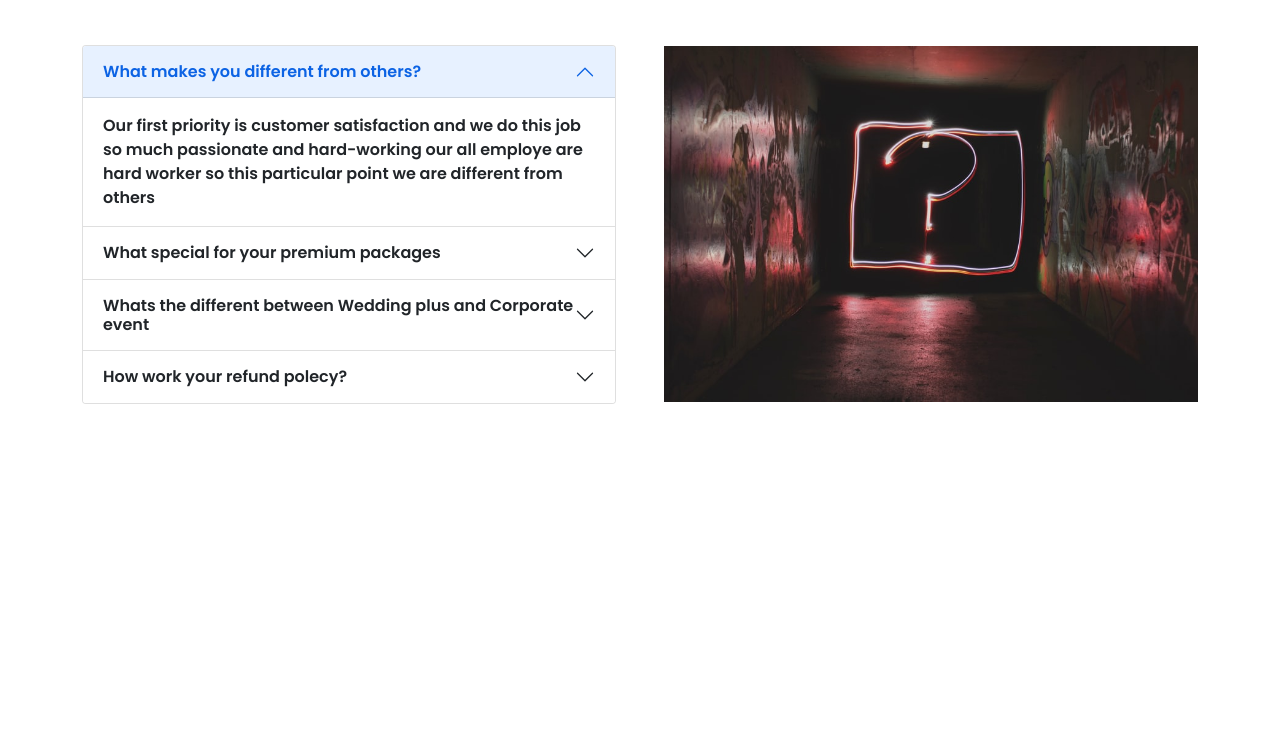
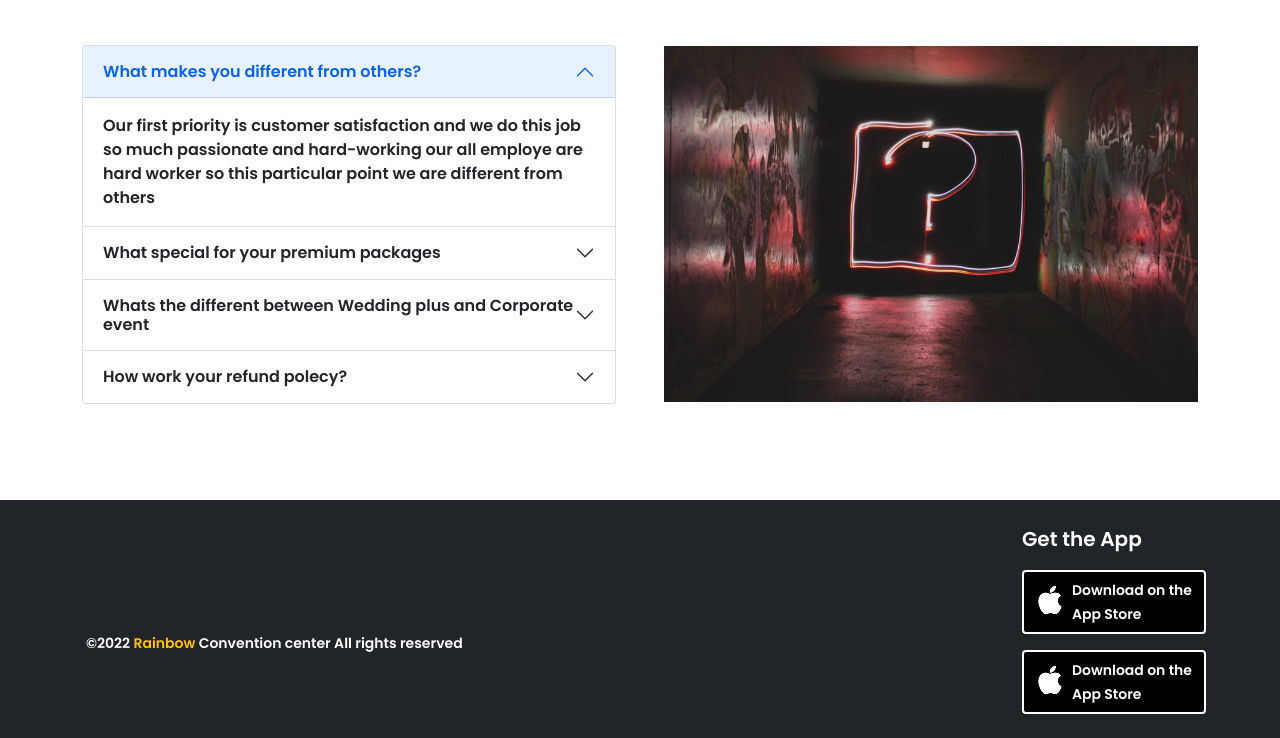
Before and after one commit to SaymanRabbi/assignment-3, a plain HTML site: page index.html in a window 1280 px wide. Shown: the part 1519-2257 px from the top of the page. Before the commit the page ends 1923 px from the top, so only its background shows below. Drawn offline with nearby package versions, Linux system fonts and the light colour scheme.

Commit message:
main part finish

```diff
--- a/css/style.css
+++ b/css/style.css
@@ -35,7 +35,7 @@ body{
  h2,h3{
     color: #231D4F;
 }
-.card p{
+.card>p{
     color: #848199;
     font-size: 15px;
     font-weight: bold;
--- a/index.html
+++ b/index.html
@@ -179,11 +179,11 @@
       </section>
       <!-- -----End card section------- -->
       <!-- Frequently Asked Questions -->
-      <section class="pt-5">
+      <section class="pt-5 pb-5">
         <div class="container">
           <h2 class="text-center mb-5 pb-5 fs-1 fw-bolder">Frequently Asked Questions</h2>
           <div class="row align-items-center g-5">
-            <div class="col-lg-6 col-md-12 col-12">
+            <div class="col-lg-6 col-md-12 col-12 order-md-0 order-lg-0 order-1">
               <div class="accordion" id="accordionExample">
                 <div class="accordion-item">
                   <h2 class="accordion-header" id="headingOne">
@@ -248,8 +248,41 @@
       </section>
      <!-- End Frequently Asked Questions -->
       </main>
+ <!-- ------End main section-------- -->
+ <!-- --------footer---------- -->
+ <footer class="bg-dark pt-5 mt-5">
+   <section class="container px-3 py-4 ">
+      <div class="row gy-5 align-items-center justify-content-lg-between justify-content-md-between justify-content-center">
+        <div class="col-12 col-md-6 col-lg-6 order-md-0 order-lg-0 order-1 text-md-start text-lg-start text-center">
+          <small class="text-white ">&#169;2022 <span class="text-warning">Rainbow</span>  Convention center All rights reserved</small>
 
-    <!-- ------End main section-------- -->
+         </div>
+    <div class="col-12 col-md-6 col-lg-6" style="display: contents;">
+      <div>
+        <p class="text-white fs-5">Get the App</p>
+        <a href="https://www.apple.com/app-store/" target="_blank" class="text-decoration-none ">
+         <button class="btn bg-black d-flex align-items-center gap-2 mb-3" style="border: 2px solid white;">
+           <i class="bi bi-apple text-white fs-3"></i>
+            <span class="text-white fw-normal fs-6 text-start">
+              <small >Download on the</small><br>
+               <small>App Store</small>
+            </span>
+         </button>
+       </a>
+       <a href="https://www.apple.com/app-store/" target="_blank" class="text-decoration-none">
+         <button class="btn bg-black d-flex align-items-center gap-2" style="border: 2px solid white;">
+           <i class="bi bi-apple text-white fs-3"></i>
+            <span class="text-white fw-normal fs-6 text-start">
+              <small >Download on the</small><br>
+               <small>App Store</small>
+            </span>
+         </button>
+       </a>
+      </div>
+    </div>
+      </div>
+   </section>
+ </footer>
     <!-- --------Bootstrap JavaScript CDN------- -->
     <script src="https://cdn.jsdelivr.net/npm/bootstrap@5.1.3/dist/js/bootstrap.bundle.min.js" integrity="sha384-ka7Sk0Gln4gmtz2MlQnikT1wXgYsOg+OMhuP+IlRH9sENBO0LRn5q+8nbTov4+1p" crossorigin="anonymous"></script>
 </body>
```
